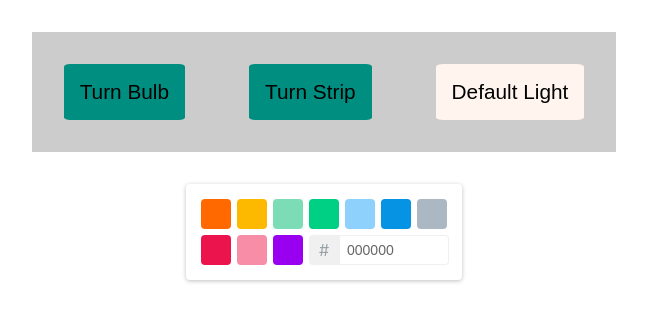
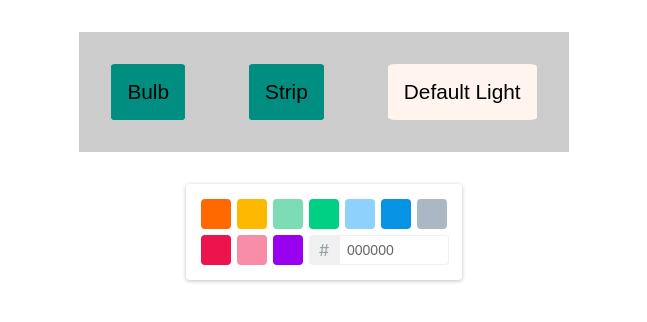
Before and after one commit to SpyrosGeo/yeelight-ui, a React (Create React App) app: page / in a window 1280 px wide. Shown: the top 322 px of the page, without its empty margins (316-963 px from the left). Built offline with nearby package versions, Linux system fonts and the light colour scheme; no server answers.

Commit message:
change wording

```diff
--- a/src/App.js
+++ b/src/App.js
@@ -28,7 +28,6 @@ function App() {
     if(device==='bulb'){setBulb(data.power==="on"?'off':'on')}
     if(device==='strip')setStrip(data.power==="on"?'off':'on')
     setPowerState({device,power:data.power})
-    console.log('powerState',powerState)
   }
 
   const handleColorPickerChange = (color) => {
@@ -37,7 +36,6 @@ function App() {
       hexColor = hexColor.substring(1)
       setLightColor(hexColor)
       const response = axios.get(`${BASE_URL}/color/${hexColor}`)
-
     }
   }
 
@@ -45,8 +43,8 @@ function App() {
   return (
     <div className="App ">
       <div className="container button-group">
-        <button className="btn"style={{backgroundColor:bulb==="off"?"#eb3d30":"#008e81"}} onClick={e=>handleSubmit(e,'bulb')}> Turn Bulb {bulb}</button>
-        <button className="btn"style={{backgroundColor:strip==="off"?"#eb3d30":"#008e81"}} onClick={e=>handleSubmit(e,'strip')}> Turn Strip {strip}</button>
+        <button className="btn"style={{backgroundColor:bulb==="off"?"#eb3d30":"#008e81"}} onClick={e=>handleSubmit(e,'bulb')}> Bulb </button>
+        <button className="btn"style={{backgroundColor:strip==="off"?"#eb3d30":"#008e81"}} onClick={e=>handleSubmit(e,'strip')}>  Strip </button>
         <button className="btn" onClick={e=>handleSubmit(e,'default')}>Default Light</button>
       </div>
 
```
